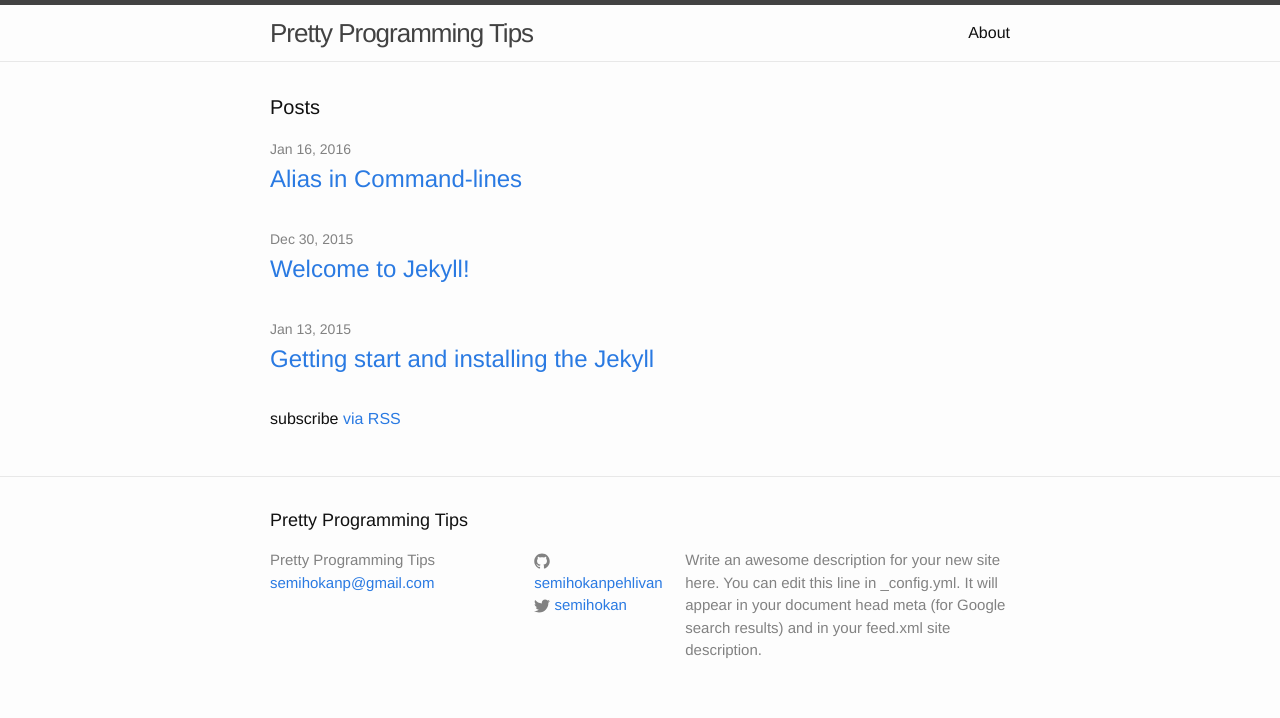
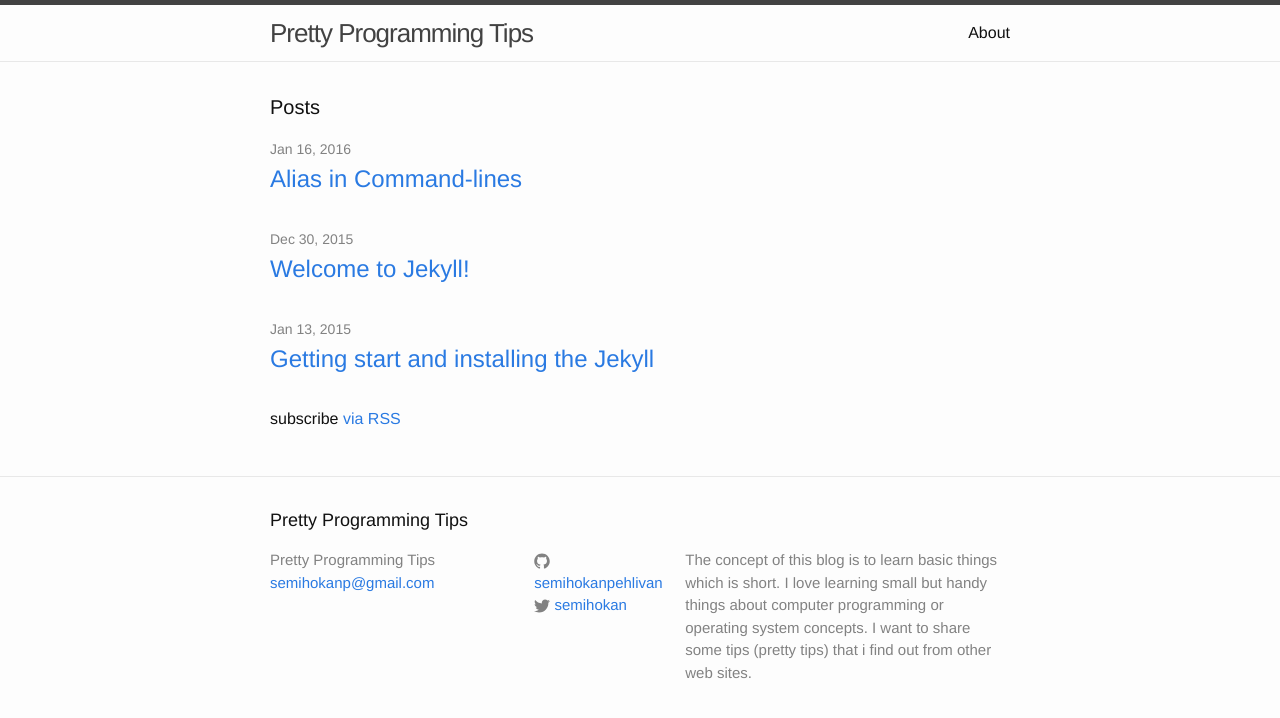
Before and after one commit to semihokanpehlivan/semihokanpehlivan.github.io, a Jekyll site: the page built from index.html, in a window 1280 px wide. Shown: the top 718 px of the page. Built offline with Jekyll 4.4.1, drawn with Linux system fonts in a browser that asks for light colours.

Commit message:
desc of web site

```diff
--- a/_config.yml
+++ b/_config.yml
@@ -9,9 +9,9 @@
 title: Pretty Programming Tips
 email: semihokanp@gmail.com
 description: > # this means to ignore newlines until "baseurl:"
-  Write an awesome description for your new site here. You can edit this
-  line in _config.yml. It will appear in your document head meta (for
-  Google search results) and in your feed.xml site description.
+  The concept of this blog is to learn basic things which is short. I love learning small but
+  handy things about computer programming or operating system concepts. I want to share some tips
+  (pretty tips) that i find out from other web sites.
 baseurl: "" # the subpath of your site, e.g. /blog
 url: "http://semihokanpehlivan.github.io" # the base hostname & protocol for your site
 twitter_username: semihokan
```
